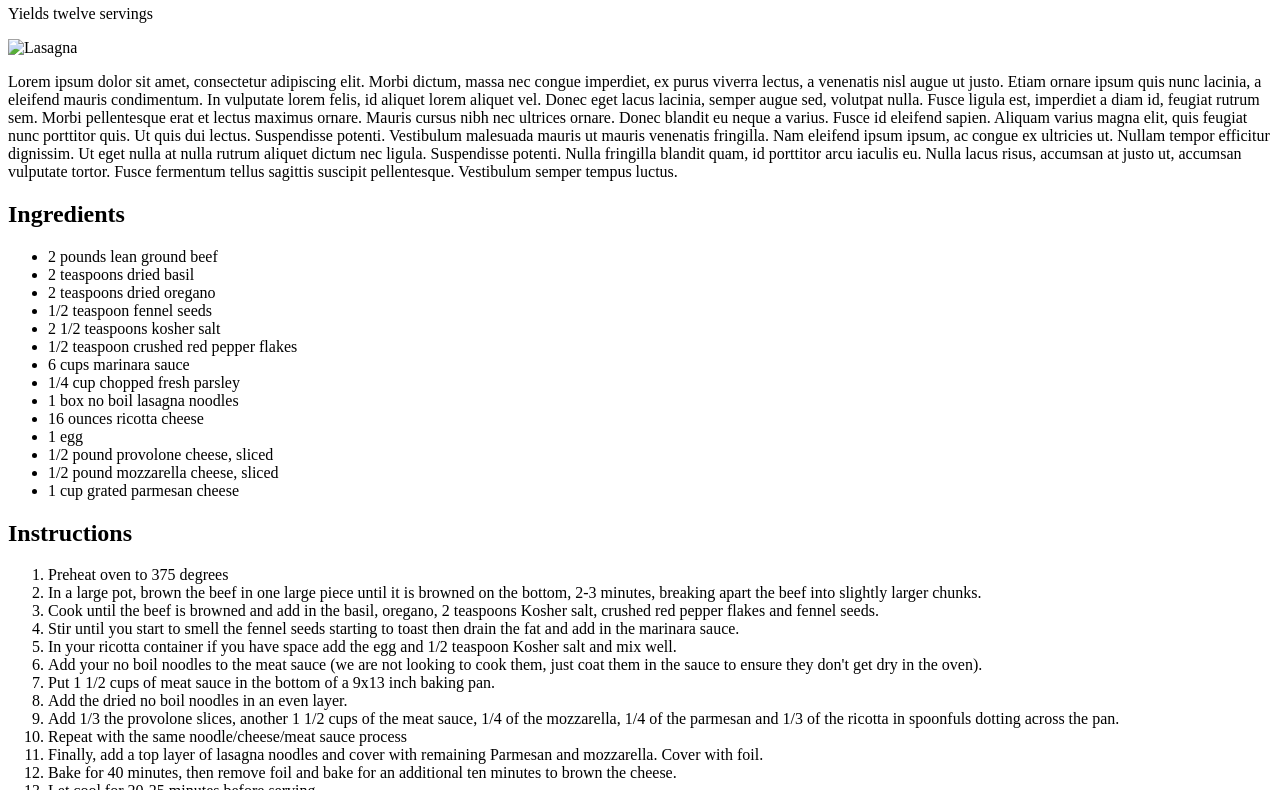
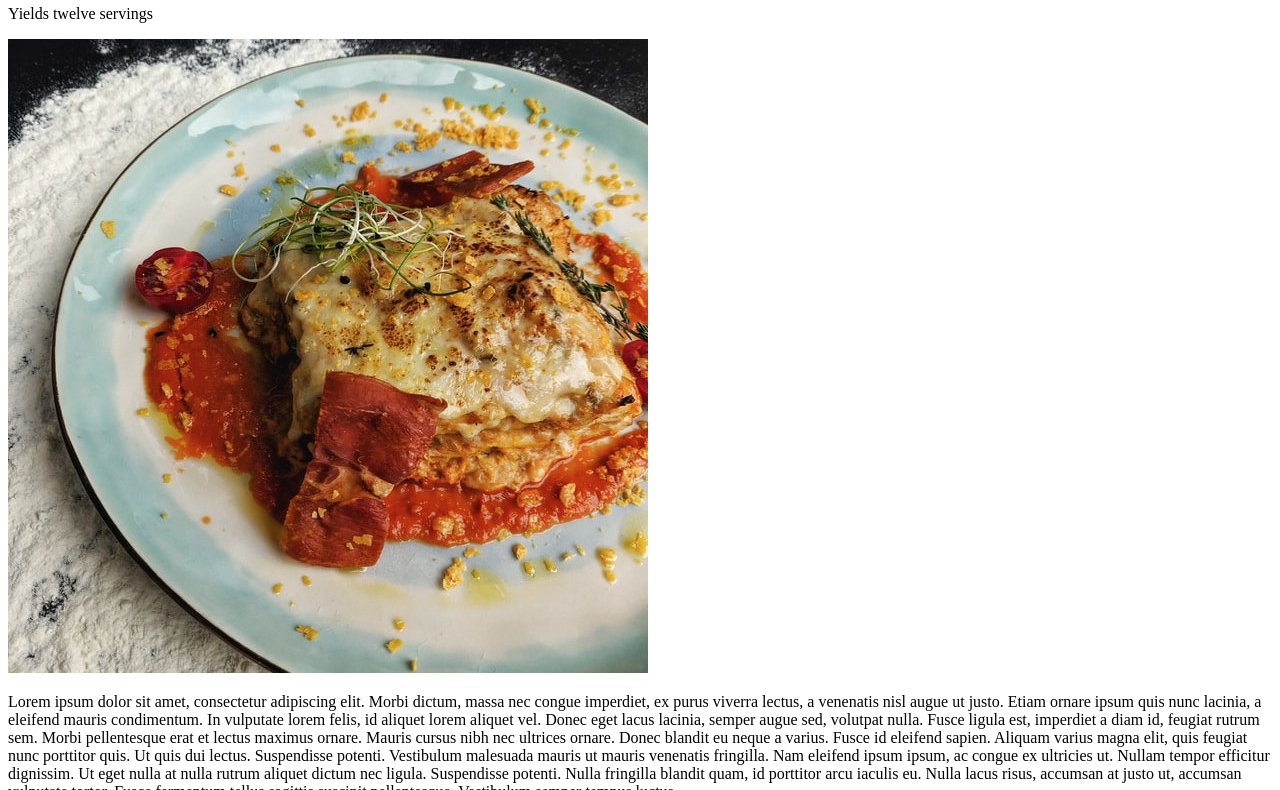
Before and after one commit to katelyngrimoldby/odin-recipes, a plain HTML site: page Recipes/recipe2.html in a window 1280 px wide. Shown: the part 62-852 px from the top of the page. Drawn offline with Linux system fonts and the light colour scheme; files whose address does not match are found by name.

Commit message:
Fix typos causing broken image links

```diff
--- a/Recipes/recipe2.html
+++ b/Recipes/recipe2.html
@@ -15,7 +15,7 @@
     </header>
     <section class="description">
         <picture>
-            <img loading="lazy" decoding="async" src="~/home/katelyng/repos/odin-recipes/Images/lasagna.html" alt="Lasagna" width="640" height="634">
+            <img loading="lazy" decoding="async" src="/home/katelyng/repos/odin-recipes/Images/lasagna.jpg" alt="Lasagna" width="640" height="634">
          </picture>
          <p>
             Lorem ipsum dolor sit amet, consectetur adipiscing elit. Morbi dictum, massa nec congue imperdiet, ex purus viverra lectus, a venenatis nisl augue ut justo. Etiam ornare ipsum quis nunc lacinia, a eleifend mauris condimentum. In vulputate lorem felis, id aliquet lorem aliquet vel. Donec eget lacus lacinia, semper augue sed, volutpat nulla. Fusce ligula est, imperdiet a diam id, feugiat rutrum sem. Morbi pellentesque erat et lectus maximus ornare. Mauris cursus nibh nec ultrices ornare. Donec blandit eu neque a varius. Fusce id eleifend sapien. Aliquam varius magna elit, quis feugiat nunc porttitor quis. Ut quis dui lectus. Suspendisse potenti. Vestibulum malesuada mauris ut mauris venenatis fringilla.
```
Also changed, not shown: Recipes/recipe1.html (+1 -1 lines).
